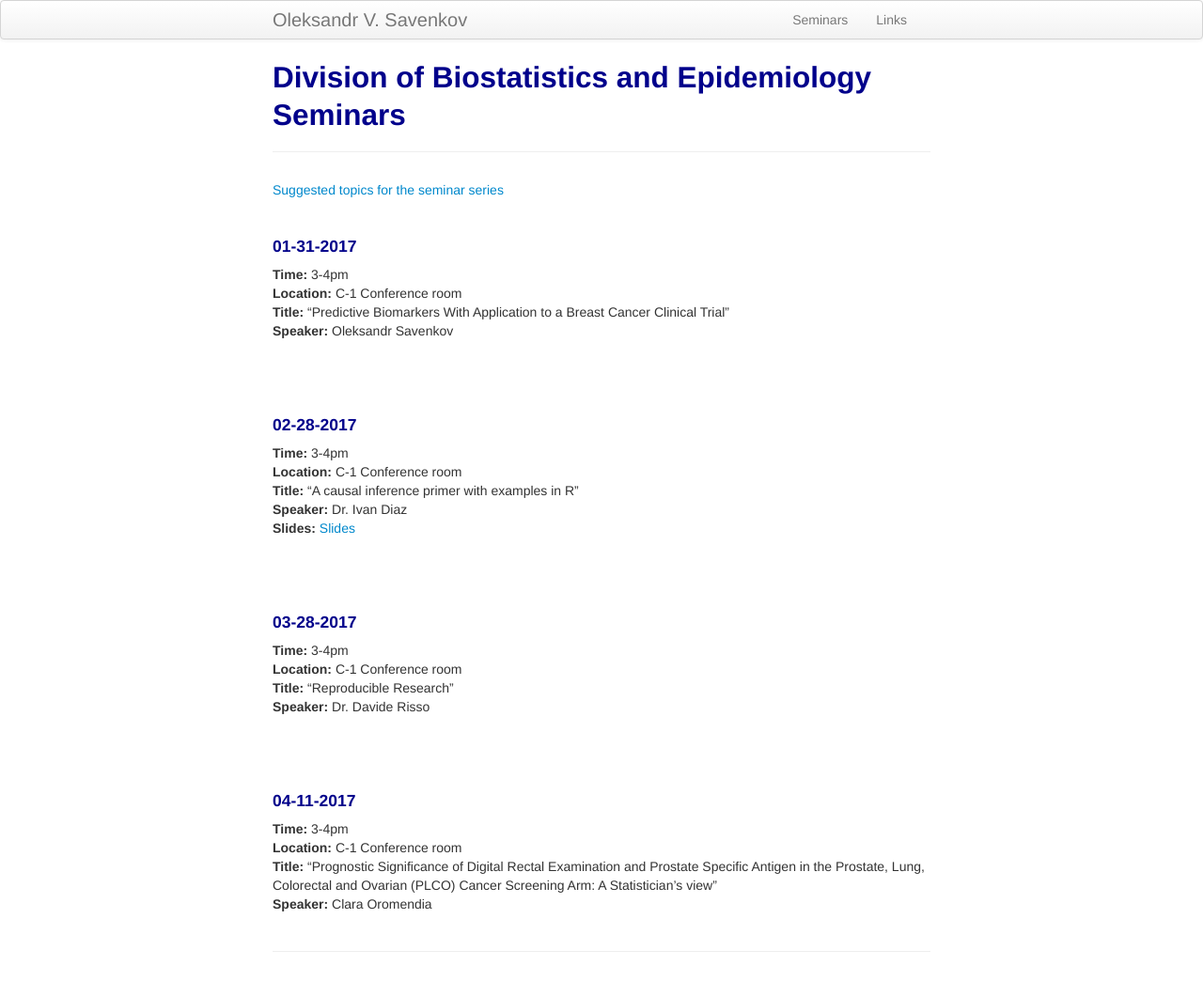
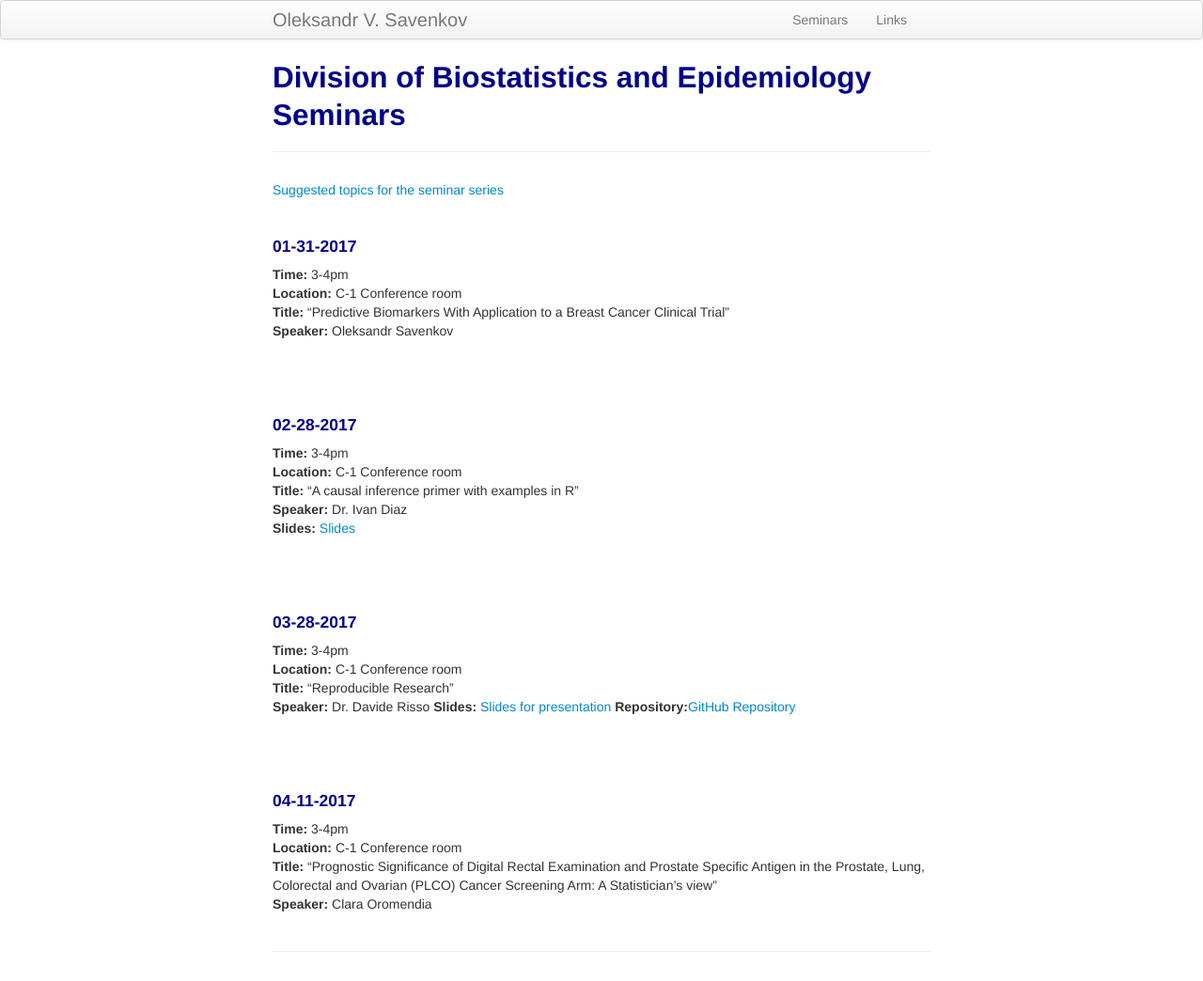
Before and after one commit to ovsavenkov/ovsavenkov.github.io, a Jekyll site: the page built from seminars.md, in a window 1280 px wide. Shown: the whole page at 94% size. Built offline with Jekyll 4.4.1, drawn with Linux system fonts in a browser that asks for light colours.

Commit message:
Added links for Davide's presentation

```diff
--- a/seminars.md
+++ b/seminars.md
@@ -33,6 +33,9 @@ description: Division of Biostatistics and Epidemiology Seminars
 **Location:** C-1 Conference room \\
 **Title:** "Reproducible Research"\\
 **Speaker:** Dr. Davide Risso
+**Slides:** [Slides for presentation](http://rpubs.com/daviderisso/reproducible_research)
+**Repository:**[GitHub Repository](https://github.com/drisso/reproducible_research)
+
 
 <br>
 <br>
```
